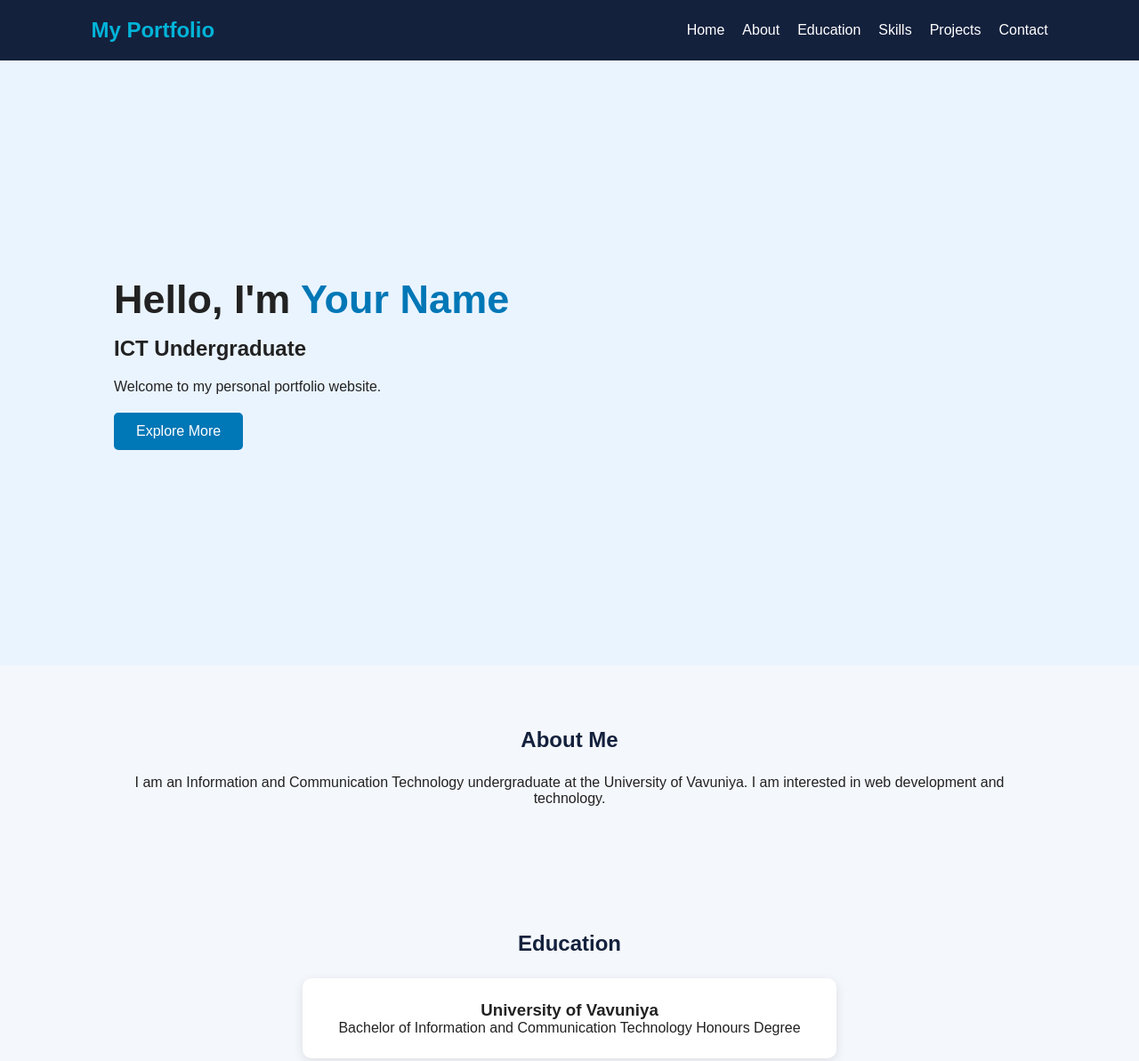
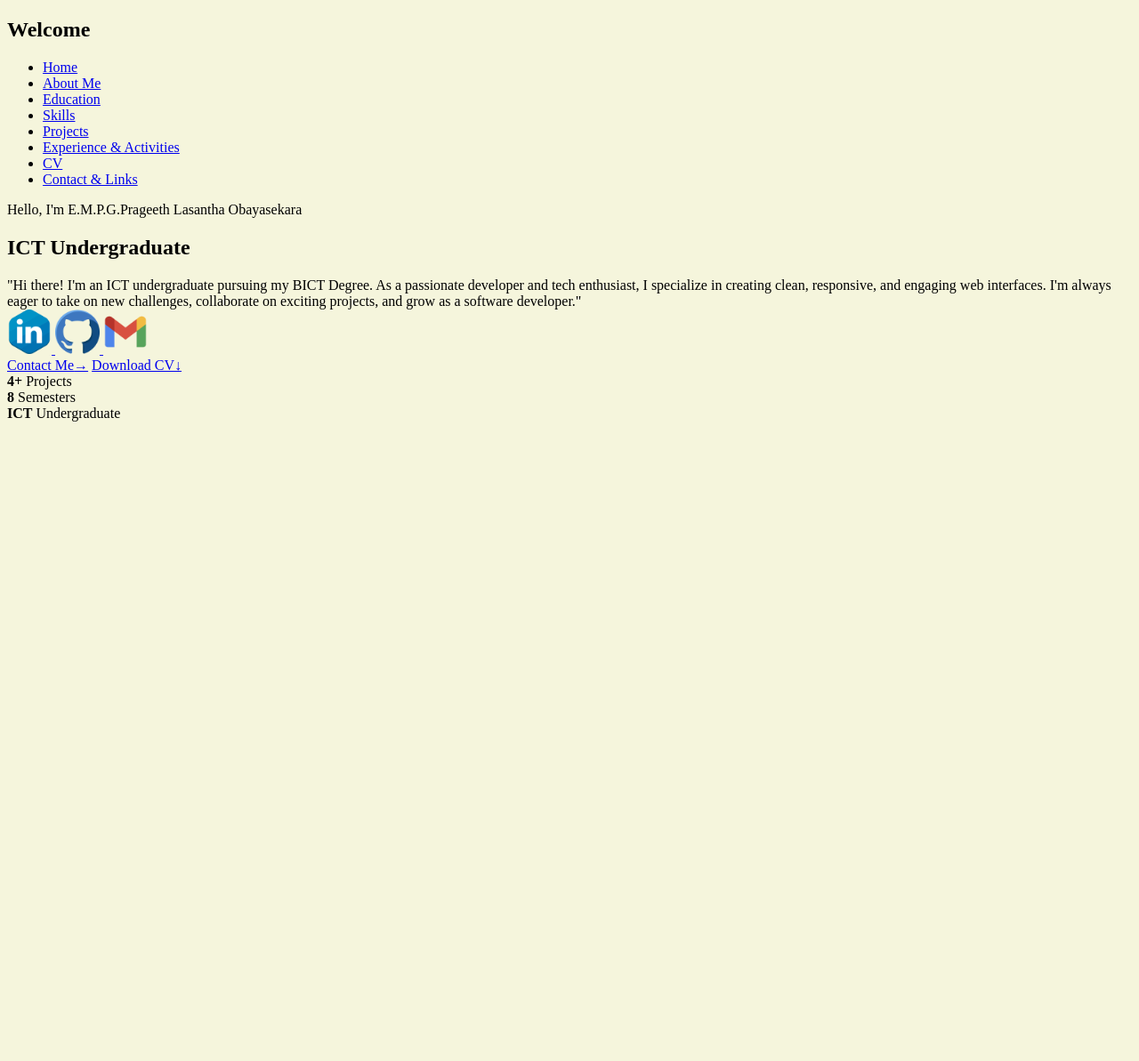
Before and after one commit to PLObayasekara/Personal-Portfolio, a plain HTML site: page CodeFiles/index.html in a window 1280 px wide. Shown: the top 1193 px of the page at 89% size. After the commit the page ends 828 px from the top, so only its background shows below. Drawn offline with Linux system fonts and the light colour scheme.

Commit message:
updated 01

```diff
--- a/CodeFiles/index.html
+++ b/CodeFiles/index.html
@@ -1,93 +1,106 @@
 
 <!DOCTYPE html>
-<html lang="en">
+<html>
 <head>
-    <meta charset="UTF-8">
-    <meta name="viewport" content="width=device-width, initial-scale=1.0">
-    <title>My Personal Portfolio</title>
+    <title>Personal-portfolio</title>
     <link rel="stylesheet" href="style.css">
 </head>
 <body>
 
+    <header>
         <!-- Navigation Bar -->
-    <header>
-        <nav class="navbar">
-            <h2 class="logo">My Portfolio</h2>
-
-            <ul class="nav-links">
+        <h2>Welcome</h2>
+        <nav>
+            <ul>
                 <li><a href="#home">Home</a></li>
-                <li><a href="#about">About</a></li>
-                <li><a href="#education">Education</a></li>
-                <li><a href="#skills">Skills</a></li>
-                <li><a href="#projects">Projects</a></li>
-                <li><a href="#contact">Contact</a></li>
+                <li><a href="#About Me">About Me</a></li>
+                <li><a href="#Education">Education</a></li>
+                <li><a href = "#Skills">Skills</a></li>
+                <li><a href = "#Projects">Projects</a></li>
+                <li><a href = "#Experience & Activities">Experience & Activities</a></li>
+                <li><a href = "CV">CV</a></li>
+                <li><a href = "#Contact & Links">Contact & Links</a></li>
             </ul>
         </nav>
     </header>
 
+    <main>
         <!-- Home Section -->
-    <section id="home" class="hero">
+        <section>
+
             <div>
-            <h1>Hello, I'm <span>Your Name</span></h1>
+                <a>Hello, I'm</a>
+                <a>E.M.P.G.Prageeth Lasantha Obayasekara</a>
                 <h2>ICT Undergraduate</h2>
-            <p>Welcome to my personal portfolio website.</p>
-            <a href="#about" class="btn">Explore More</a>
+                <a>"Hi there! I'm an ICT undergraduate pursuing my BICT Degree.
+                    As a passionate developer and tech enthusiast,
+                    I specialize in creating clean, responsive,
+                    and engaging web interfaces. I'm always eager to take on new challenges,
+                    collaborate on exciting projects, and grow as a software developer."
+                </a>
+
+                <div>
+                    <a href="https://www.linkedin.com/in/prageeth-lasantha-162495226/" target="_blank" aria-label="LinkedIn" title="Add your LinkedIn URL">
+                        <img src="images\LinkedIn.png" width = "50" height="50">
+                    </a>
+
+                    <a href="https://github.com/PLObayasekara" target="_blank" aria-label="GitHub" title="Add your GitHub URL">
+                        <img src = "images\GitHub.png" width = "50" height="50">
+                    </a>
+
+                    <a href="https://mail.google.com/mail/u/0/#inbox" target="_blank" aria-label="Email" title="Add your Email address">
+                        <img src="images\Email.png" width="50" height="50">
+                    </a>
+                </div>
+
+                <div>
+                    <a href="#">Contact Me<span aria-hidden="true">→</span></a>
+
+                    <a href="#" download>Download CV<span aria-hidden="true">↓</span></a>
+                </div>
+
+                <div>
+                    <div>
+                        <strong>4+</strong>
+                        <span>Projects</span>
+                    </div>
+
+                    <div>
+                        <strong>8</strong>
+                        <span>Semesters</span>
+                    </div>
+
+                    <div>
+                        <strong>ICT</strong>
+                        <span>Undergraduate</span>
+                    </div>
+                </div>
+            </div>
+
+            <div>
+
             </div>
         </section>
 
         <!-- About Section -->
-    <section id="about" class="section">
-        <h2>About Me</h2>
-        <p>
-            I am an Information and Communication Technology
-            undergraduate at the University of Vavuniya.
-            I am interested in web development and technology.
-        </p>
-    </section>
+
 
         <!-- Education Section -->
-    <section id="education" class="section">
-        <h2>Education</h2>
-        <div class="card">
-            <h3>University of Vavuniya</h3>
-            <p>Bachelor of Information and Communication
-            Technology Honours Degree</p>
-        </div>
-    </section>
+
 
         <!-- Skills Section -->
-    <section id="skills" class="section">
-        <h2>My Skills</h2>
-        <div class="skills-list">
-            <span>HTML</span>
-            <span>CSS</span>
-            <span>JavaScript</span>
-            <span>Java</span>
-            <span>C#</span>
-            <span>SQL</span>
-        </div>
-    </section>
+
 
         <!-- Projects Section -->
-    <section id="projects" class="section">
-        <h2>My Projects</h2>
-        <div class="card">
-            <h3>Personal Portfolio Website</h3>
-            <p>A website developed using HTML, CSS and JavaScript.</p>
-        </div>
-    </section>
+
 
         <!-- Contact Section -->
-    <section id="contact" class="section">
-        <h2>Contact Me</h2>
-        <p>Email: yourname@example.com</p>
-        <p>GitHub: github.com/your-username</p>
-    </section>
+    </main>
 
     <footer>
-        <p>&copy; 2026 My Personal Portfolio</p>
+
     </footer>
 
-    <script src="script.js"></script>
+    <!--<script src="script.js"></script>-->
 </body>
 </html>
--- a/CodeFiles/script.js
+++ /dev/null
@@ -1,13 +0,0 @@
-
-// Welcome message when the website loads
-window.addEventListener("load", function () {
-    console.log("Welcome to my portfolio website!");
-});
-
-// Display current year in the footer
-const footer = document.querySelector("footer");
-
-footer.innerHTML = `
-    <p>&copy; ${new Date().getFullYear()}
-    My Personal Portfolio. All Rights Reserved.</p>
-`;
--- a/CodeFiles/style.css
+++ b/CodeFiles/style.css
@@ -1,135 +1,8 @@
-
-/* General Styles */
-* {
-    margin: 0;
-    padding: 0;
-    box-sizing: border-box;
-    scroll-behavior: smooth;
+body{
+    background-color: beige;
+    background-repeat: no-repeat;
+    background-size: cover;
+    background-position: center;
+    background-attachment: fixed;
+    min-height: 100vh;
 }
-
-body {
-    font-family: Arial, sans-serif;
-    background-color: #f4f7fb;
-    color: #222;
-}
-
-/* Navigation */
-.navbar {
-    display: flex;
-    justify-content: space-between;
-    align-items: center;
-    padding: 20px 8%;
-    background-color: #14213d;
-    color: white;
-}
-
-.logo {
-    color: #00b4d8;
-}
-
-.nav-links {
-    display: flex;
-    list-style: none;
-    gap: 20px;
-}
-
-.nav-links a {
-    color: white;
-    text-decoration: none;
-}
-
-.nav-links a:hover {
-    color: #00b4d8;
-}
-
-/* Home Section */
-.hero {
-    min-height: 85vh;
-    display: flex;
-    align-items: center;
-    padding: 50px 10%;
-    background-color: #eaf4ff;
-}
-
-.hero h1 {
-    font-size: 45px;
-    margin-bottom: 15px;
-}
-
-.hero span {
-    color: #0077b6;
-}
-
-.hero p {
-    margin: 20px 0;
-}
-
-.btn {
-    display: inline-block;
-    background: #0077b6;
-    color: white;
-    padding: 12px 25px;
-    text-decoration: none;
-    border-radius: 5px;
-}
-
-/* Common Sections */
-.section {
-    padding: 70px 10%;
-    text-align: center;
-}
-
-.section h2 {
-    margin-bottom: 25px;
-    color: #14213d;
-}
-
-.card {
-    background: white;
-    padding: 25px;
-    margin: 15px auto;
-    max-width: 600px;
-    border-radius: 10px;
-    box-shadow: 0 3px 12px rgba(0,0,0,0.1);
-}
-
-/* Skills */
-.skills-list {
-    display: flex;
-    justify-content: center;
-    flex-wrap: wrap;
-    gap: 15px;
-}
-
-.skills-list span {
-    background: #14213d;
-    color: white;
-    padding: 12px 22px;
-    border-radius: 5px;
-}
-
-/* Footer */
-footer {
-    text-align: center;
-    background: #14213d;
-    color: white;
-    padding: 20px;
-}
-
-/* Mobile Responsive */
-@media (max-width: 700px) {
-    .navbar {
-        flex-direction: column;
-        gap: 15px;
-    }
-
-    .nav-links {
-        flex-wrap: wrap;
-        justify-content: center;
-        gap: 12px;
-    }
-
-    .hero h1 {
-        font-size: 32px;
-    }
-}
```
Also changed, not shown: CodeFiles/images/Background.png (added), CodeFiles/images/Email.png (added), CodeFiles/images/GitHub.png (added), CodeFiles/images/Home-Page.png (added), CodeFiles/images/LinkedIn.png (added). Lines whose indentation alone changed are shown as unchanged.
